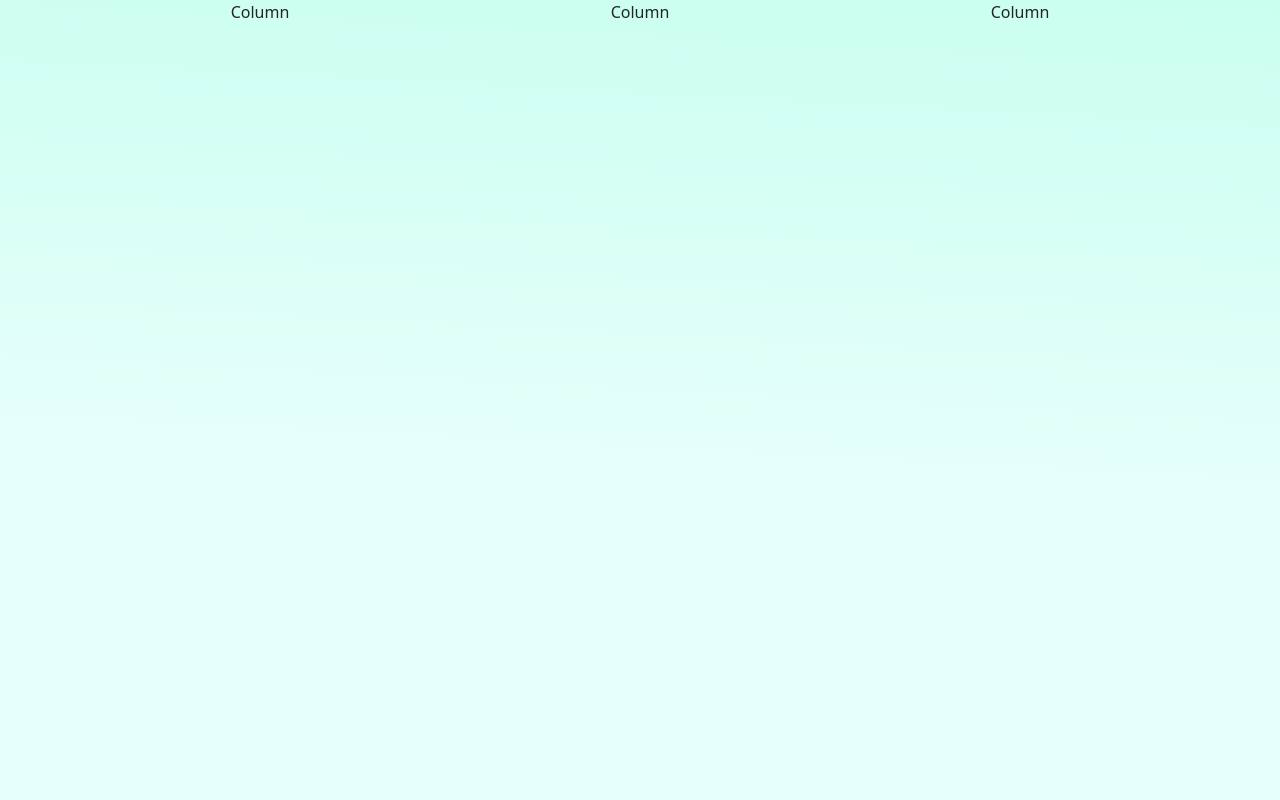
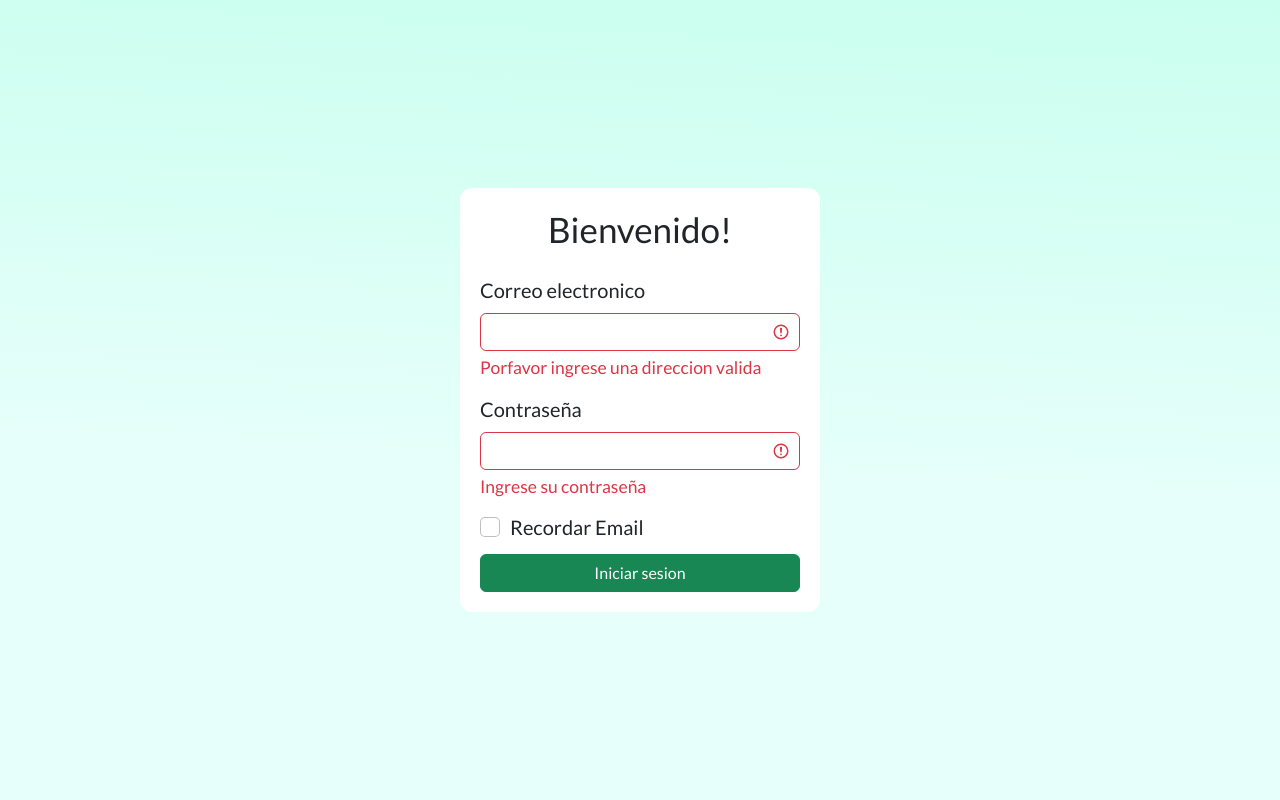
Before and after one commit to 0marContreras/Prior, a PHP site: page / in a window 1280 px wide. Run offline with PHP 8.4, Linux system fonts and the light colour scheme.

Commit message:
Login menu demo

```diff
--- a/Styles/login.css
+++ b/Styles/login.css
@@ -1,9 +1,48 @@
-body{
+@import url('https://fonts.googleapis.com/css2?family=Lato&display=swap');
 
 
+*{
+    margin: 0;
+    padding: 0;
+    box-sizing: border-box;
+    font-family: 'Poppins', 'Lato', sans-serif;;
+}
 
+
+body{
+    height: 100vh;
+    display: flex;
+    align-items: center;
+    justify-content: center;
 
     background: rgb(230,255,250);
     background: linear-gradient(3deg, rgba(230,255,250,1) 42%, rgba(202,255,240,1) 100%);
     background-attachment: fixed;
 }
+
+.login{
+    width: 360px;
+    height: min-content;
+    padding: 20px;
+    border-radius: 12px;
+    background: #fff;
+}
+
+.login h1{
+    font-size: 35px;
+    margin-bottom: 25px;
+}
+
+.login form{
+    font-size: 20px;
+}
+
+.login form .form-group{
+    margin-bottom: 12px;
+}
+
+.login form[type="submit"]{
+    font-size: 20px;
+    margin-top: 15px;
+
+}
--- a/index.html
+++ b/index.html
@@ -13,19 +13,31 @@
 </head>
 <body>
 
-    <div class="container text-center">
-        <div class="row">
-          <div class="col">
-            Column
-          </div>
-          <div class="col">
-            Column
-          </div>
-          <div class="col">
-            Column
-          </div>
-        </div>
-      </div>
+    <div class="login">
+
+        <h1 class="text-center">Bienvenido!</h1>
+
+        <form class="needs-validation" action="">
+            <div class="form-group was-validated">
+                <label class="form-label" for="email">Correo electronico</label>
+                <input class="form-control" type="email" id="email" required>
+                <div class="invalid-feedback">Porfavor ingrese una direccion valida</div>
+            </div>
+
+            <div class="form-group was-validated">
+                <label class="form-label" for="password">Contraseña</label>
+                <input class="form-control" type="password" id="password" required>
+                <div class="invalid-feedback">Ingrese su contraseña</div>
+            </div>
+
+            <div class="form-group form-check">
+                <input class="form-check-input" type="checkbox" id="recordar_email">
+                <label class="form-check-label" for="recordar_email">Recordar Email</label>
+            </div>
+
+            <input class="btn btn-success w-100" type="submit" value="Iniciar sesion">
+        </form>
+    </div>
 
     <!--Connections-->
     <!-- JavaScript Bundle with Popper -->
```
